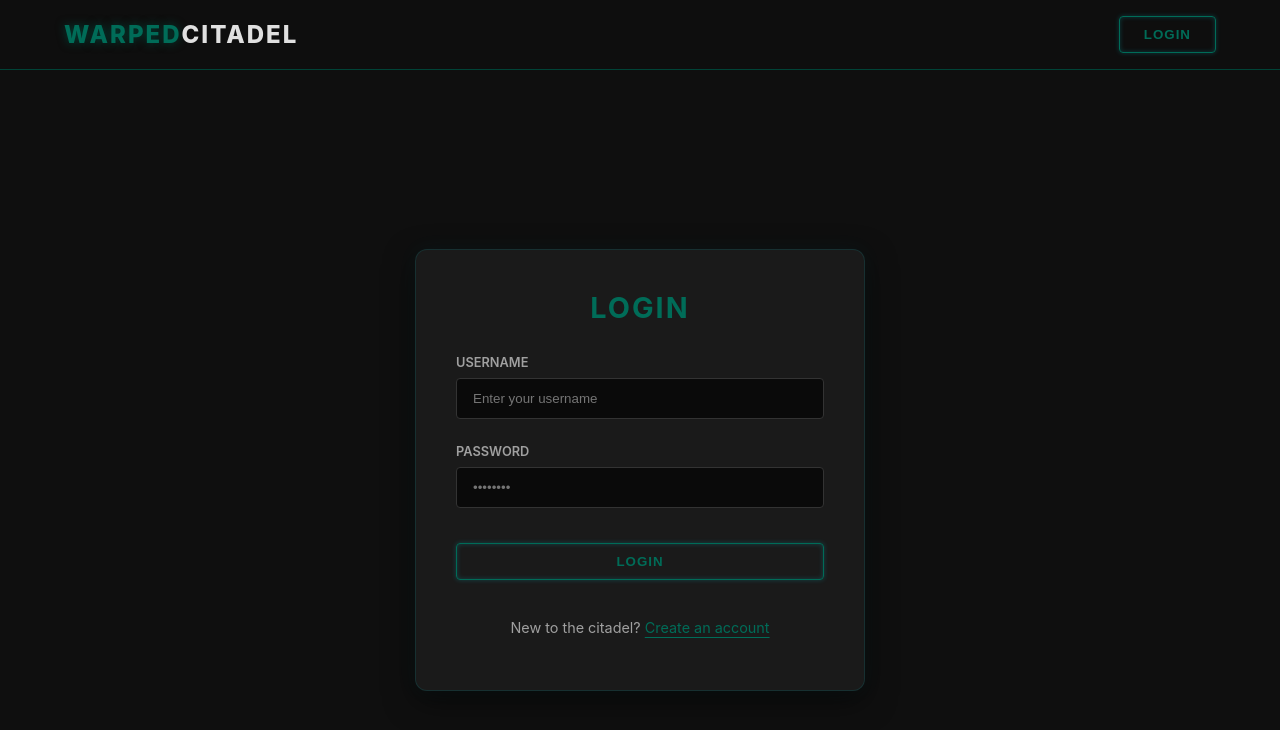
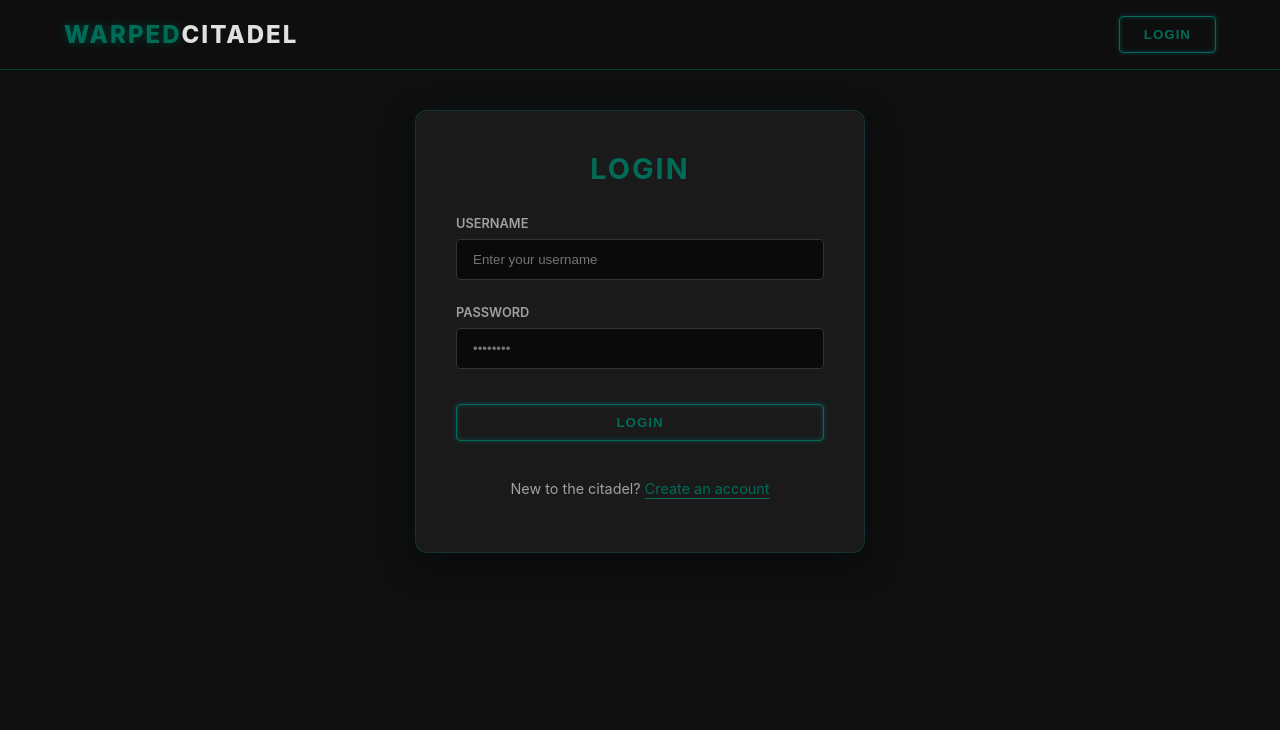
Before and after one commit to WarpedCitadel/warped-citadel-ui, a React (Vite) app: page /login in a window 1280 px wide. Shown: the top 730 px of the page. Built offline with nearby package versions, Linux system fonts and the light colour scheme.

Commit message:
altered padding on login page

```diff
--- a/src/styles/Login.css
+++ b/src/styles/Login.css
@@ -8,8 +8,11 @@
   flex: 1;
   display: flex;
   justify-content: center;
-  align-items: center;
-  padding: 20px;
+  align-items: flex-start;
+  padding-top: 40px;
+  padding-left: 20px;
+  padding-right: 20px;
+  padding-bottom: 40px;
 }
 
 .login-form {
```
